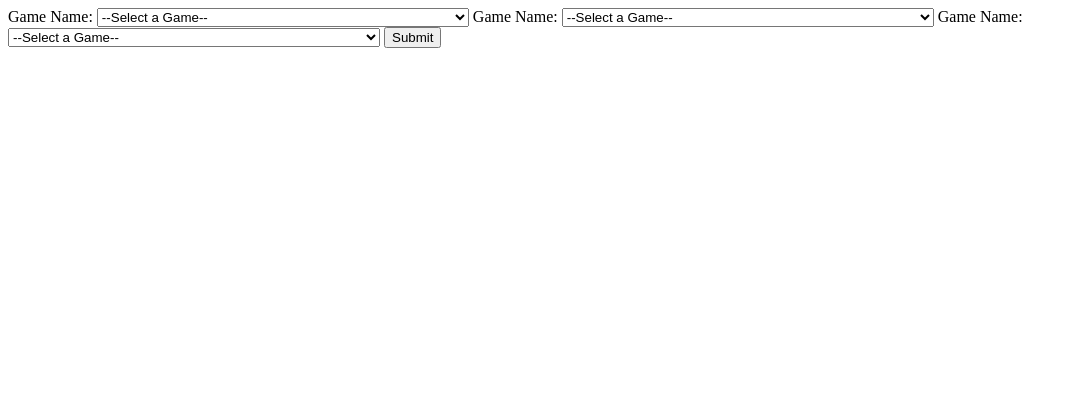
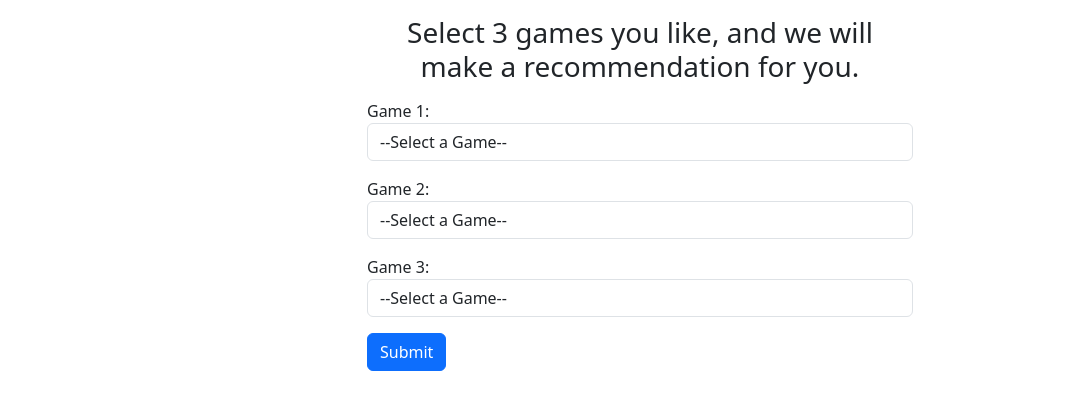
Before and after one commit to jschillem/cop4710-database-project, a Flask app: page /recommend in a window 1280 px wide. Shown: the top 410 px of the page, without its empty margins (0-1077 px from the left). Run offline with Flask 3, Linux system fonts and the light colour scheme; data comes from the database, SQL or seed files in the repository.

Commit message:
Added all data to entry + fixed styling across website.

```diff
--- a/app.py
+++ b/app.py
@@ -156,11 +156,25 @@ def entry(entry_id):
     conn = sql.connect('videogame.db')
     cur = conn.cursor()
 
-    cur.execute(f'''SELECT games.name FROM games WHERE id = {entry_id};''')
-    entry = cur.fetchone()[0]
+    cur.execute(f'''SELECT games.cover_img, games.name,  games.age_rating, games.game_score, developers.name, games.publisher, games.release_date, characteristics.data, games.description
+                    FROM games
+                    JOIN developed_by ON games.id = developed_by.game
+                    JOIN developers ON developed_by.developer = developers.id
+                    JOIN game_has ON games.id = game_has.id
+                    JOIN characteristics ON characteristics.data = game_has.characteristic
+                    WHERE games.id = {entry_id};''')
+    entry = cur.fetchone()
+
+    cur.execute(f'''SELECT platforms.full_name
+                    FROM supported_on
+                    JOIN platforms ON supported_on.platform = platforms.name
+                    WHERE supported_on.game = {entry_id};
+                    ''')
+    platforms = cur.fetchall()
+
     print(entry)
     conn.close()
-    return render_template('entry.html', entry=entry)
+    return render_template('entry.html', entry=entry, platforms=platforms)
 
 if __name__ == "__main__":
     app.run(debug=True, use_reloader=False)
--- a/static/style.css
+++ b/static/style.css
@@ -1,6 +1,5 @@
 .layout {
   width: 100%;
-
   display: grid;
   grid:
     "sidebar body" 1fr
@@ -15,16 +14,17 @@ a {
 
 .sidebar {
   grid-area: sidebar;
-  display: flex;
-  flex-direction: column;
-  align-items: center;
-  position: fixed;
+  position: fixed; /* Use position-fixed instead of position-sticky */
+  top: 0; /* Set the sidebar to stick at the top of the viewport */
+  z-index: 100; /* Add a higher z-index to ensure the sidebar is above other content */
   overflow: hidden;
 }
 
 .sidebar-text {
-  text-overflow: ellipsis; /* Add ellipsis (...) at the end of the text if it overflows */
-  overflow: hidden; /* Hide overflow */
+  text-overflow: ellipsis;
+  overflow: hidden;
 }
 
-.body { grid-area: body; }
+.body {
+  grid-area: body;
+}
--- a/templates/recommendGame.html
+++ b/templates/recommendGame.html
@@ -1,41 +1,46 @@
-<!DOCTYPE html>
-<html lang="en">
-<head>
-    <meta charset="UTF-8">
-    <title>Title</title>
-</head>
-<body>
+{% extends 'base.html' %}
+{% block title %}
+Game Recommender
+{% endblock %}
 
-
+{% block content %}
+<div class="container">
+    <div class="row justify-content-center">
+      <div class="col-md-6">
+        <h3 class="m-3 text-center">Select 3 games you like, and we will make a recommendation for you.</h3>
         <form action="{{ url_for('recommend_game') }}" method="POST">
-
-    <label for="selection_a">Game Name:</label>
-    <select id="selection_a" name="selection_a">
+          <div class="form-group">
+            <label for="selection_a">Game 1:</label>
+            <select class="form-control" id="selection_a" name="selection_a" required>
               <option value="">--Select a Game--</option>
               {% for game in games %}
               <option value="{{ game }}">{{ game }}</option>
               {% endfor %}
             </select>
-
-    <label for="selection_b">Game Name:</label>
-    <select id="selection_b" name="selection_b">
+          </div>
+          <div class="mt-3 mb-3 form-group">
+            <label for="selection_b">Game 2:</label>
+            <select class="form-control" id="selection_b" name="selection_b" required>
               <option value="">--Select a Game--</option>
               {% for game in games %}
               <option value="{{ game }}">{{ game }}</option>
               {% endfor %}
             </select>
-
-    <label for="selection_c">Game Name:</label>
-    <select id="selection_c" name="selection_c">
+          </div>
+          <div class="mt-3 mb-3 form-group">
+            <label for="selection_c">Game 3:</label>
+            <select class="form-control" id="selection_c" name="selection_c" required>
               <option value="">--Select a Game--</option>
               {% for game in games %}
               <option value="{{ game }}">{{ game }}</option>
               {% endfor %}
             </select>
-
-    <input type="submit" value="Submit">
+          </div>
+          <input class="btn btn-primary" type="submit" value="Submit">
         </form>
+      </div>
+    </div>
+  </div>
 
 
-</body>
-</html>
+{% endblock %}
```
Also changed, not shown: templates/entry.html (+49 -12 lines), templates/showGames.html (+23 -7 lines). Lines whose indentation alone changed are shown as unchanged.
